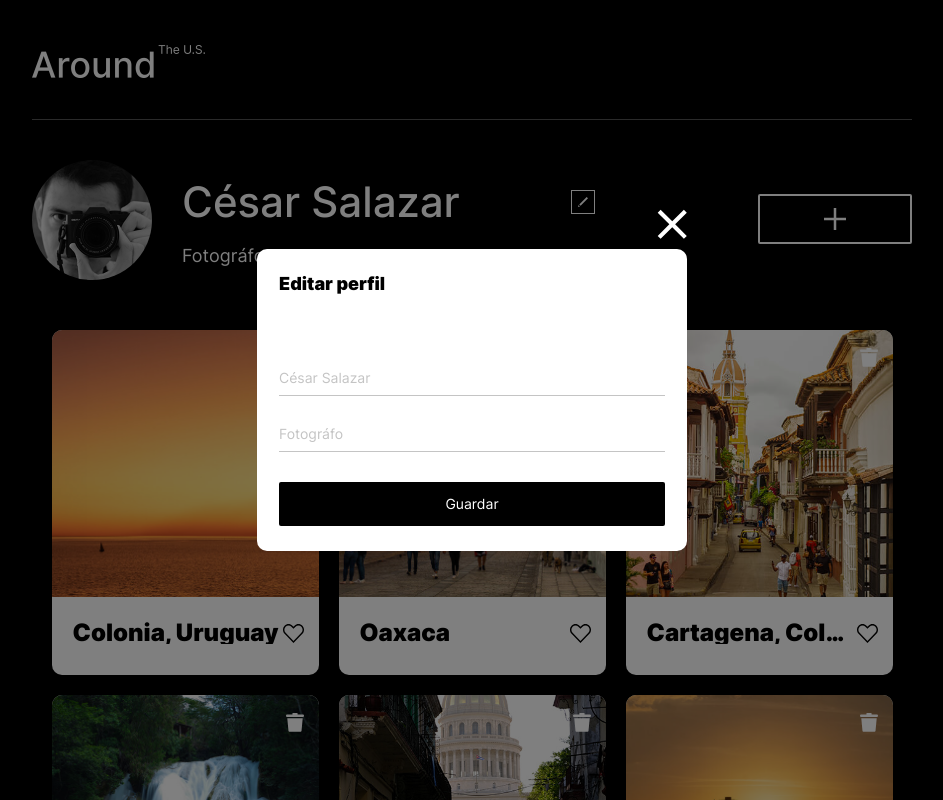
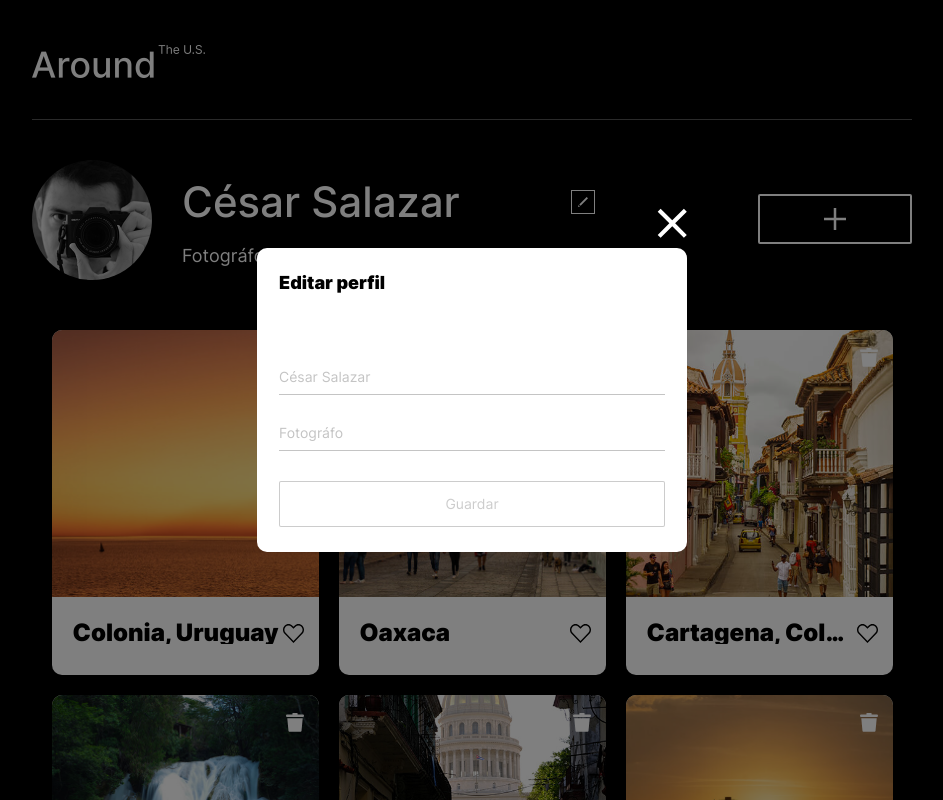
Before and after one commit to cesarcash/web_project_around, a plain HTML site: page index.html in a window 1280 px wide. Both pictures are taken after a click on the button 751 px from the left and 201 px from the top of the page. Shown: the top 800 px of the page, without its empty margins (168-1111 px from the left). Drawn offline with Linux system fonts and the light colour scheme.

Commit message:
validacion de formularios y correccion de clases

```diff
--- a/blocks/button.css
+++ b/blocks/button.css
@@ -83,16 +83,6 @@
     height: 30px;
 }
 
-.button_inactive {
-    color: #B8B8B8;
-    background: #EDEDED;
-    pointer-events: none;
-    -webkit-user-select: none;
-    -moz-user-select: none;
-    -ms-user-select: none;
-    user-select: none;
-  }
-
 @media screen and (min-width: 768px){
 
     .button_action_delete {
--- a/blocks/form.css
+++ b/blocks/form.css
@@ -17,7 +17,7 @@
     font-size: 14px;
     display: block;
     width: 100%;
-    margin: 0 0 30px 0;
+    margin: 0 0 8px 0;
     padding: 0 0 9px 0;
 }
 
@@ -27,6 +27,8 @@
     font-size: 12px;
     color: #f00;
     line-height: 14.52px;
+    display: block;
+    margin: 0 0 30px 0;
     opacity: 0;
 }
 
@@ -52,6 +54,17 @@
     border-radius: 2px;
 }
 
+.form__button_inactive {
+    color: rgba(0,0,0,.2);
+    border: 1px solid rgba(0, 0, 0, .2);
+    background: #fff;
+    pointer-events: none;
+    -webkit-user-select: none;
+    -moz-user-select: none;
+    -ms-user-select: none;
+    user-select: none;
+}
+
 .form__button:hover {
     background-color: rgba(0, 0, 0, .8);
 }
--- a/scripts/scripts.js
+++ b/scripts/scripts.js
@@ -157,21 +157,21 @@ function closeModal(){
 
 /** FORMS **/
 
-const showInputError = (formElement, inputElement, errorMessage) => { //ACTIVA ERROR
+const showInputError = (formElement, inputElement, errorMessage) => {
   const errorElement = formElement.querySelector(`.${inputElement.id}-error`);
   inputElement.classList.add("form__input_type_error");
   errorElement.textContent = errorMessage;
   errorElement.classList.add("form__input-error_active");
 };
 
-const hideInputError = (formElement, inputElement) => { //DESACTIVA ERROR
+const hideInputError = (formElement, inputElement) => {
   const errorElement = formElement.querySelector(`.${inputElement.id}-error`);
   inputElement.classList.remove("form__input_type_error");
   errorElement.classList.remove("form__input-error_active");
   errorElement.textContent = "";
 };
 
-const checkInputValidity = (formElement, inputElement) => { //VALIDA INFORMACION INGRESADA
+const checkInputValidity = (formElement, inputElement) => {
   if (!inputElement.validity.valid) {
     showInputError(formElement, inputElement, inputElement.validationMessage);
   } else {
@@ -179,22 +179,21 @@ const checkInputValidity = (formElement, inputElement) => { //VALIDA INFORMACION
   }
 };
 
-const hasInvalidInput = (inputList) => { //FALSO O VERDADERO
+const hasInvalidInput = (inputList) => {
   return inputList.some((inputElement) => {
     return !inputElement.validity.valid;
   });
 };
 
-const toggleButtonState = (inputList, buttonElement) => { //ACTIVA O DESHABILITA BOTON
-  console.log(hasInvalidInput(inputList));
+const toggleButtonState = (inputList, buttonElement) => {
   if (hasInvalidInput(inputList)) {
-    buttonElement.classList.add("button_inactive");
+    buttonElement.classList.add("form__button_inactive");
   } else {
-    buttonElement.classList.remove("button_inactive");
+    buttonElement.classList.remove("form__button_inactive");
   }
 };
 
-const setEventListeners = (formElement) => { //AÑADE ESCUCHA DE EVENTOS
+const setEventListeners = (formElement) => {
   const inputList = Array.from(formElement.querySelectorAll(".form__input"));
   const buttonElement = formElement.querySelector('.form__button');
   toggleButtonState(inputList,buttonElement);
@@ -215,11 +214,6 @@ const enableValidation = () => {
 
     setEventListeners(formElement);
 
-    // const fieldsetList = Array.from(formElement.querySelectorAll(".form__set")); // AÑADE LOS DIFERENTES FIELDSET
-
-    // fieldsetList.forEach((fieldset) => {
-    //   setEventListeners(fieldset);
-    // });
   });
 };
 
```
